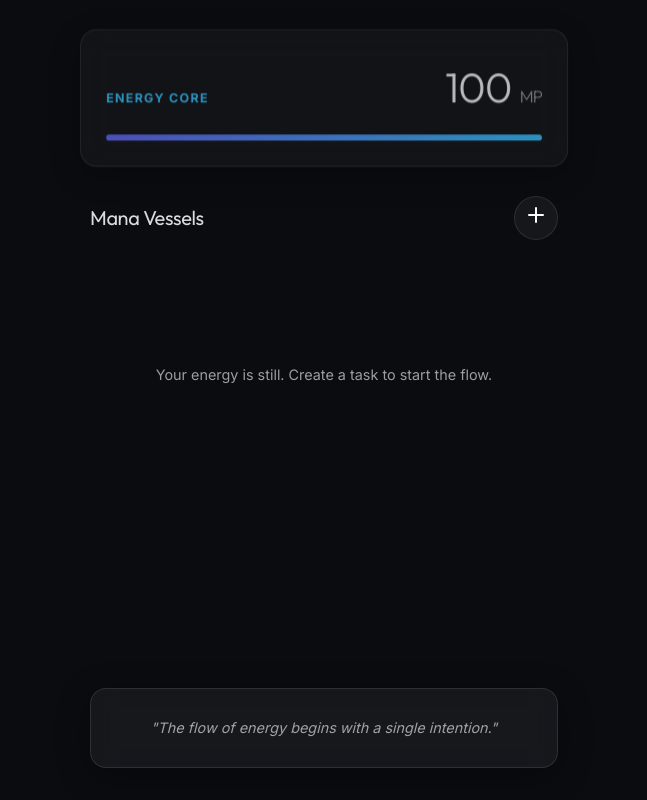
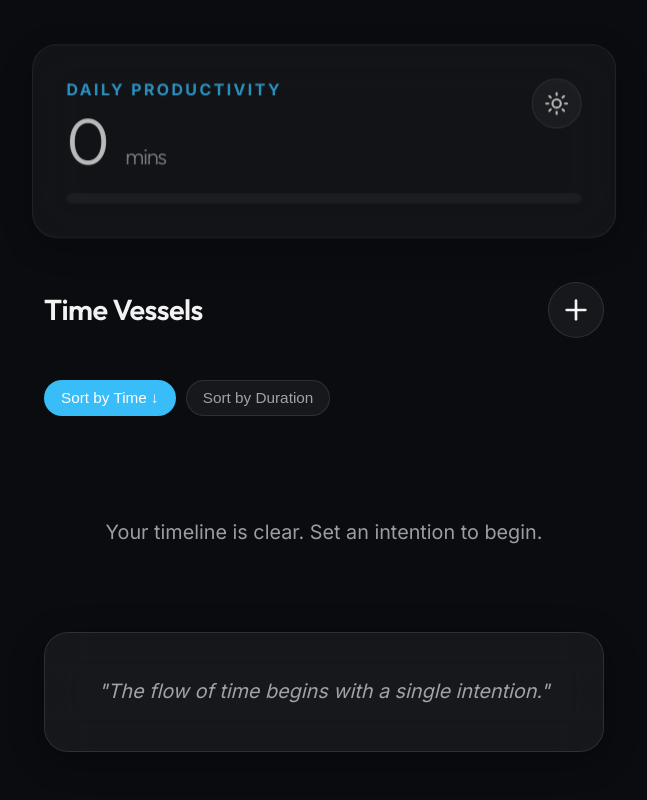
Before and after one commit to 1103896121-beep/Mana, a React (Vite) app: page / in a window 1280 px wide. Shown: the whole page, without its empty margins (316-963 px from the left). Built offline with nearby package versions, Linux system fonts and the light colour scheme.

Commit message:
feat: complete huge refactor - dual themes, UI scaling, time-driven logic, and enhanced animations

```diff
--- a/src/App.css
+++ b/src/App.css
@@ -8,34 +8,56 @@
   overflow: hidden;
 }
 
+.header-top {
+  display: flex;
+  justify-content: space-between;
+  align-items: flex-start;
+}
+
 .mana-pool-info {
   display: flex;
-  justify-content: space-between;
-  align-items: baseline;
+  flex-direction: column;
 }
 
 .mana-label {
-  font-size: 0.75rem;
+  font-size: 0.85rem;
   font-weight: 600;
   color: var(--color-accent);
   text-transform: uppercase;
-  letter-spacing: 0.1em;
+  letter-spacing: 0.15em;
 }
 
 .mana-value {
-  font-size: 2.5rem;
+  font-size: 3.5rem; /* Bigger display */
   font-weight: 300;
+  line-height: 1;
+  margin-top: 4px;
 }
 
 .mana-unit {
-  font-size: 1rem;
+  font-size: 1.2rem;
   opacity: 0.6;
+  margin-left: 4px;
+}
+
+.theme-toggle {
+  width: 48px;
+  height: 48px;
+  border-radius: 24px;
+  border: 1px solid var(--glass-border);
+  background: var(--glass-bg);
+  display: flex;
+  align-items: center;
+  justify-content: center;
+  cursor: pointer;
+  color: var(--color-text-main);
+  transition: var(--transition-bounce);
 }
 
 .mana-progress-container {
-  height: 6px;
-  background: rgba(255, 255, 255, 0.1);
-  border-radius: 3px;
+  height: 10px; /* Thicker bar */
+  background: var(--glass-bg);
+  border-radius: 5px;
   overflow: hidden;
 }
 
@@ -61,75 +83,116 @@
 }
 
 .task-list-header h2 {
-  font-size: 1.25rem;
-  font-weight: 500;
-  opacity: 0.9;
+  font-size: 1.6rem;
+  font-weight: 600;
+}
+
+.header-actions {
+  display: flex;
+  gap: var(--spacing-sm);
+  align-items: center;
 }
 
 .add-task-btn {
-  width: 44px;
-  height: 44px;
-  border-radius: 22px;
+  width: 56px;
+  height: 56px;
+  border-radius: 28px;
   border: none;
   background: var(--glass-bg);
-  backdrop-filter: var(--glass-blur);
-  color: var(--color-white);
-  font-size: 1.5rem;
+  color: var(--color-text-main);
   cursor: pointer;
   border: 1px solid var(--glass-border);
+  display: flex;
+  align-items: center;
+  justify-content: center;
   transition: var(--transition-bounce);
 }
 
-.add-task-btn:active {
-  transform: scale(0.9);
+.add-task-btn.active {
+  background: var(--color-primary);
+  color: white;
+}
+
+.sorting-controls {
+  display: flex;
+  gap: var(--spacing-sm);
+  padding: var(--spacing-sm) 0;
+  overflow-x: auto;
+}
+
+.sort-btn {
+  padding: 8px 16px;
+  border-radius: 20px;
+  background: var(--glass-bg);
+  border: 1px solid var(--glass-border);
+  color: var(--color-text-muted);
+  font-size: 0.85rem;
+  font-weight: 500;
+  cursor: pointer;
+  white-space: nowrap;
+  transition: var(--transition-smooth);
+}
+
+.sort-btn.active {
+  background: var(--color-accent);
+  color: white;
+  border-color: transparent;
 }
 
 .quick-add-panel {
-  padding: var(--spacing-md);
+  padding: var(--spacing-lg);
   margin-bottom: var(--spacing-lg);
   display: flex;
   flex-direction: column;
-  gap: var(--spacing-md);
-  overflow: hidden;
+  gap: var(--spacing-lg);
 }
 
 .quick-add-panel input[type="text"] {
   background: transparent;
   border: none;
-  border-bottom: 1px solid var(--glass-border);
-  color: var(--color-white);
+  border-bottom: 2px solid var(--glass-border);
+  color: var(--color-text-main);
   padding: var(--spacing-sm) 0;
-  font-size: 1.1rem;
+  font-size: 1.5rem; /* Much bigger input */
   outline: none;
+  transition: border-color 0.3s;
 }
 
-.mana-cost-selector {
+.quick-add-panel input[type="text"]:focus {
+  border-bottom-color: var(--color-primary);
+}
+
+.duration-selector {
   display: flex;
   flex-direction: column;
-  gap: var(--spacing-xs);
+  gap: var(--spacing-sm);
 }
 
-.mana-cost-selector label {
-  font-size: 0.8rem;
+.duration-selector label {
+  font-size: 1rem;
+  font-weight: 500;
   color: var(--color-text-muted);
 }
 
-.mana-cost-selector input[type="range"] {
+.duration-selector input[type="range"] {
   accent-color: var(--color-primary);
+  height: 8px;
 }
 
 .confirm-add-btn {
   background: var(--color-primary);
   color: white;
   border: none;
-  padding: var(--spacing-sm);
+  padding: 20px;
   border-radius: var(--radius-card);
-  font-weight: 600;
+  font-size: 1.1rem;
+  font-weight: 700;
   cursor: pointer;
+  transition: var(--transition-bounce);
 }
 
-.add-task-btn.active {
-  background: var(--color-primary);
+.confirm-add-btn:active {
+  transform: scale(0.95);
 }
 
 .footer-console {
@@ -137,7 +200,7 @@
   margin-bottom: var(--spacing-xl);
   padding: var(--spacing-lg);
   text-align: center;
-  min-height: 80px;
+  min-height: 120px;
   display: flex;
   align-items: center;
   justify-content: center;
@@ -145,13 +208,14 @@
 
 .care-prompt {
   font-style: italic;
-  font-size: 0.9rem;
+  font-size: 1.1rem;
   color: var(--color-text-muted);
+  line-height: 1.6;
 }
 
 .empty-state {
-  margin-top: 100px;
+  margin-top: 60px;
   text-align: center;
   color: var(--color-text-muted);
-  font-size: 0.9rem;
+  font-size: 1.1rem;
 }
--- a/src/App.tsx
+++ b/src/App.tsx
@@ -1,6 +1,6 @@
-import React, { useState, useEffect } from 'react';
+import React, { useState, useEffect, useMemo } from 'react';
 import { motion, Reorder, AnimatePresence } from 'framer-motion';
-import { Plus } from 'lucide-react';
+import { Plus, Moon, Sun } from 'lucide-react';
 import TaskBubble from './components/TaskBubble';
 import CarePrompt from './components/CarePrompt';
 import './App.css';
@@ -8,90 +8,164 @@ import './App.css';
 interface Task {
   id: string;
   text: string;
-  manaValue: number;
+  duration: number;
+  createdAt: number;
 }
+
+type SortField = 'createdAt' | 'duration';
+type SortOrder = 'asc' | 'desc';
 
 const App: React.FC = () => {
   const [tasks, setTasks] = useState<Task[]>([]);
-  const [mana, setMana] = useState(100);
+  const [theme, setTheme] = useState<'dark' | 'light'>('dark');
   const [showInput, setShowInput] = useState(false);
   const [newTaskText, setNewTaskText] = useState('');
-  const [newTaskMana, setNewTaskMana] = useState(10);
-  const [completedToday, setCompletedToday] = useState(0);
+  const [newTaskDuration, setNewTaskDuration] = useState(30);
 
-  // 初始化：从本地存储加载数据
+  // 统计数据
+  const [totalMinutesToday, setTotalMinutesToday] = useState(0);
+  const [completedCountToday, setCompletedCountToday] = useState(0);
+  const [recentCompletions, setRecentCompletions] = useState<number[]>([]);
+
+  // 排序状态
+  const [sortField, setSortField] = useState<SortField>('createdAt');
+  const [sortOrder, setSortOrder] = useState<SortOrder>('desc');
+
+  // 初始化：加载本地存储
   useEffect(() => {
-    const savedTasks = localStorage.getItem('mana_tasks');
+    const savedTasks = localStorage.getItem('mana_tasks_v2');
     if (savedTasks) setTasks(JSON.parse(savedTasks));
 
-    const savedMana = localStorage.getItem('mana_current');
-    if (savedMana) setMana(Number(savedMana));
+    const savedTheme = localStorage.getItem('mana_theme');
+    if (savedTheme) {
+      setTheme(savedTheme as 'dark' | 'light');
+      document.body.dataset.theme = savedTheme;
+    }
 
-    const savedCompleted = localStorage.getItem('mana_completed_count');
-    if (savedCompleted) setCompletedToday(Number(savedCompleted));
+    const savedStats = localStorage.getItem('mana_daily_stats');
+    if (savedStats) {
+      const stats = JSON.parse(savedStats);
+      setTotalMinutesToday(stats.minutes || 0);
+      setCompletedCountToday(stats.count || 0);
+    }
   }, []);
 
-  // 持久化：保存数据到本地存储
+  // 持久化
   useEffect(() => {
-    localStorage.setItem('mana_tasks', JSON.stringify(tasks));
-    localStorage.setItem('mana_current', mana.toString());
-    localStorage.setItem('mana_completed_count', completedToday.toString());
-  }, [tasks, mana, completedToday]);
+    localStorage.setItem('mana_tasks_v2', JSON.stringify(tasks));
+    localStorage.setItem('mana_theme', theme);
+    localStorage.setItem('mana_daily_stats', JSON.stringify({
+      minutes: totalMinutesToday,
+      count: completedCountToday
+    }));
+  }, [tasks, theme, totalMinutesToday, completedCountToday]);
+
+  const toggleTheme = () => {
+    const newTheme = theme === 'dark' ? 'light' : 'dark';
+    setTheme(newTheme);
+    document.body.dataset.theme = newTheme;
+  };
 
   const addTask = () => {
     if (!newTaskText) return;
     const newTask: Task = {
       id: Date.now().toString(),
       text: newTaskText,
-      manaValue: newTaskMana,
+      duration: newTaskDuration,
+      createdAt: Date.now(),
     };
     setTasks([newTask, ...tasks]);
     setNewTaskText('');
     setShowInput(false);
   };
 
-  const handleComplete = (id: string, manaValue: number) => {
-    setTasks(tasks.filter(t => t.id !== id));
-    setMana(prev => Math.min(100, prev + (manaValue / 2))); // 回复部分能量
-    setCompletedToday(prev => prev + 1);
+  const handleComplete = (id: string, duration: number) => {
+    setTasks(prev => prev.filter(t => t.id !== id));
+    setTotalMinutesToday(prev => prev + duration);
+    setCompletedCountToday(prev => prev + 1);
+
+    // 追踪最近 30 分钟内的完成频率
+    const now = Date.now();
+    setRecentCompletions(prev => {
+      const filtered = prev.filter(t => now - t < 30 * 60000);
+      return [...filtered, now];
+    });
   };
 
   const handleDelete = (id: string) => {
-    setTasks(tasks.filter(t => t.id !== id));
+    setTasks(prev => prev.filter(t => t.id !== id));
+  };
+
+  // 排序处理
+  const sortedTasks = useMemo(() => {
+    return [...tasks].sort((a, b) => {
+      const valA = a[sortField];
+      const valB = b[sortField];
+      return sortOrder === 'desc' ? valB - valA : valA - valB;
+    });
+  }, [tasks, sortField, sortOrder]);
+
+  const cycleSort = (field: SortField) => {
+    if (sortField === field) {
+      setSortOrder(prev => prev === 'desc' ? 'asc' : 'desc');
+    } else {
+      setSortField(field);
+      setSortOrder('desc');
+    }
   };
 
   return (
     <div className="app-container">
-      {/* 状态栏 */}
       <header className="mana-header glass-panel aura-float">
-        <div className="mana-pool-info">
-          <span className="mana-label">ENERGY CORE</span>
-          <h1 className="mana-value">
-            {Math.round(mana)} <span className="mana-unit">MP</span>
-          </h1>
+        <div className="header-top">
+          <div className="mana-pool-info">
+            <span className="mana-label">DAILY PRODUCTIVITY</span>
+            <h1 className="mana-value">
+              {totalMinutesToday} <span className="mana-unit">mins</span>
+            </h1>
+          </div>
+          <button className="theme-toggle" onClick={toggleTheme}>
+            {theme === 'dark' ? <Sun size={24} /> : <Moon size={24} />}
+          </button>
         </div>
         <div className="mana-progress-container">
           <motion.div
             className="mana-progress-bar"
             initial={{ width: 0 }}
-            animate={{ width: `${mana}%` }}
+            animate={{ width: `${Math.min(100, (totalMinutesToday / 300) * 100)}%` }}
           />
         </div>
       </header>
 
-      {/* 任务区域 */}
       <main className="task-viewport">
         <div className="task-list-header">
-          <h2>Mana Vessels</h2>
+          <h2>Time Vessels</h2>
+          <div className="header-actions">
+            <button
+              className={`add-task-btn ${showInput ? 'active' : ''}`}
+              onClick={() => setShowInput(!showInput)}
+            >
+              <Plus size={32} style={{ transform: showInput ? 'rotate(45deg)' : 'none' }} />
+            </button>
+          </div>
+        </div>
+
+        {/* 排序控制 */}
+        <div className="sorting-controls">
           <button
-            className={`add-task-btn ${showInput ? 'active' : ''}`}
-            onClick={() => setShowInput(!showInput)}
+            className={`sort-btn ${sortField === 'createdAt' ? 'active' : ''}`}
+            onClick={() => cycleSort('createdAt')}
           >
-            <Plus size={24} style={{ transform: showInput ? 'rotate(45deg)' : 'none' }} />
+            Sort by Time {sortField === 'createdAt' && (sortOrder === 'desc' ? '↓' : '↑')}
+          </button>
+          <button
+            className={`sort-btn ${sortField === 'duration' ? 'active' : ''}`}
+            onClick={() => cycleSort('duration')}
+          >
+            Sort by Duration {sortField === 'duration' && (sortOrder === 'desc' ? '↓' : '↑')}
           </button>
         </div>
 
-        {/* 快速添加输入框 */}
         <AnimatePresence>
           {showInput && (
             <motion.div
@@ -103,33 +177,35 @@ const App: React.FC = () => {
               <input
                 autoFocus
                 type="text"
-                placeholder="What intention shall we set?"
+                placeholder="What shall we create today?"
                 value={newTaskText}
                 onChange={(e) => setNewTaskText(e.target.value)}
                 onKeyDown={(e) => e.key === 'Enter' && addTask()}
               />
-              <div className="mana-cost-selector">
-                <label>Energy Required: {newTaskMana} MP</label>
+              <div className="duration-selector">
+                <label>Time Investment: {newTaskDuration} minutes</label>
                 <input
-                  type="range" min="5" max="50" step="5"
-                  value={newTaskMana}
-                  onChange={(e) => setNewTaskMana(Number(e.target.value))}
+                  type="range" min="5" max="300" step="5"
+                  value={newTaskDuration}
+                  onChange={(e) => setNewTaskDuration(Number(e.target.value))}
                 />
               </div>
-              <button className="confirm-add-btn" onClick={addTask}>Establish Flow</button>
+              <button className="confirm-add-btn" onClick={addTask}>Establish Intention</button>
             </motion.div>
           )}
         </AnimatePresence>
 
-        {/* 拖拽排序列表 */}
         <Reorder.Group
           axis="y"
-          values={tasks}
-          onReorder={setTasks}
+          values={sortedTasks}
+          onReorder={(newOrder) => {
+            // 只有在没有特定排序字段或处于默认降序创建时间时允许拖拽重排（暂定逻辑）
+            setTasks(newOrder);
+          }}
           className="bubble-list-container"
         >
           <AnimatePresence mode="popLayout">
-            {tasks.map(task => (
+            {sortedTasks.map(task => (
               <Reorder.Item key={task.id} value={task}>
                 <TaskBubble
                   {...task}
@@ -142,14 +218,17 @@ const App: React.FC = () => {
 
           {tasks.length === 0 && !showInput && (
             <div className="empty-state">
-              <p>Your energy is still. Create a task to start the flow.</p>
+              <p>Your timeline is clear. Set an intention to begin.</p>
             </div>
           )}
         </Reorder.Group>
       </main>
 
-      {/* 智能关怀提示 */}
-      <CarePrompt taskCount={completedToday} />
+      <CarePrompt
+        taskCount={completedCountToday}
+        totalMinutes={totalMinutesToday}
+        recentCount={recentCompletions.length}
+      />
     </div>
   );
 };
--- a/src/components/CarePrompt.tsx
+++ b/src/components/CarePrompt.tsx
@@ -1,6 +1,5 @@
-import React from 'react';
+import React, { useMemo } from 'react';
 
-// 疲劳提示词库
 const PROMPT_LIBRARY = [
   "🔋 能量池已达峰值，是时候让魔法休息一下了。",
   "🌙 即使是伟大的大魔法师也需要冥想，请放下魔杖休息片刻。",
@@ -8,27 +7,44 @@ const PROMPT_LIBRARY = [
   "🍵 生产力不是透支，而是平衡。来杯热茶如何？",
   "⭐ 今天的成就已闪耀星空，别让疲劳遮住了光芒。",
   "🔮 预言显示：接下来的15分钟属于沙发和远方。",
-  "🧘‍♀️ 停下脚步，是为了让下一次 Mana 爆发更强劲。",
-  "🛑 魔法禁令：检测到过度劳累，请立即开启‘放空模式’。"
+  "🧘‍♀️ 停下脚步，是为了让下一次能量爆发更强劲。",
+  "🛑 魔法禁令：检测到过度劳累，请立即开启‘放空模式’。",
+  "🧘 专注力是有限的魔法，休息是为了更好的流转。",
+  "☕ 现在的你，比任务更需要一次温暖的呼吸。"
 ];
 
 interface CarePromptProps {
   taskCount: number;
+  totalMinutes: number;
+  recentCount: number;
 }
 
-const CarePrompt: React.FC<CarePromptProps> = ({ taskCount }) => {
-  // 当完成或积压任务过多时显示
-  const showPrompt = taskCount > 5;
+const CarePrompt: React.FC<CarePromptProps> = ({ taskCount, totalMinutes, recentCount }) => {
+  // 触发条件判断
+  const triggers = {
+    count: taskCount > 0 && taskCount % 5 === 0,
+    duration: totalMinutes > 0 && totalMinutes % 120 === 0,
+    intensity: recentCount >= 3
+  };
 
-  const getRandomPrompt = () => {
+  const showPrompt = triggers.count || triggers.duration || triggers.intensity;
+
+  const promptText = useMemo(() => {
+    if (!showPrompt) return '"The flow of time begins with a single intention."';
+
+    let prefix = "";
+    if (triggers.intensity) prefix = "[高频触发] ";
+    else if (triggers.duration) prefix = "[深度专注] ";
+    else if (triggers.count) prefix = "[成就达成] ";
+
     const index = Math.floor(Math.random() * PROMPT_LIBRARY.length);
-    return PROMPT_LIBRARY[index];
-  };
+    return prefix + PROMPT_LIBRARY[index];
+  }, [showPrompt, triggers.count, triggers.duration, triggers.intensity]);
 
   return (
     <footer className="footer-console glass-panel">
       <p className="care-prompt">
-        {showPrompt ? getRandomPrompt() : '"The flow of energy begins with a single intention."'}
+        {promptText}
       </p>
     </footer>
   );
--- a/src/index.css
+++ b/src/index.css
@@ -1,7 +1,10 @@
 @import url('https://fonts.googleapis.com/css2?family=Outfit:wght@300;400;600&family=Inter:wght@400;500;700&display=swap');
 
 :root {
-  /* Core Palette - Ethereal & Magical */
+  /* 基础比例调大 (Scaled up base) */
+  font-size: 18px;
+
+  /* 核心色彩 - 暗色模式默认 (Dark Mode Default) */
   --color-bg-primary: #0a0c10;
   --color-bg-secondary: #131720;
   --color-primary: #6366f1; /* Indigo */
@@ -15,24 +18,35 @@
   --glass-bg: rgba(255, 255, 255, 0.05);
   --glass-border: rgba(255, 255, 255, 0.1);
   --glass-shadow: 0 8px 32px 0 rgba(0, 0, 0, 0.37);
-  --glass-blur: blur(12px);
+  --glass-blur: blur(20px);
 
   /* Aura & Glow Effects */
   --aura-mana-low: 0 0 20px rgba(244, 63, 94, 0.3);
-  --aura-mana-high: 0 0 30px rgba(56, 189, 248, 0.4);
+  --aura-mana-high: 0 0 40px rgba(56, 189, 248, 0.4);
 
-  /* Spacing & Sizing */
-  --spacing-xs: 4px;
-  --spacing-sm: 8px;
-  --spacing-md: 16px;
-  --spacing-lg: 24px;
-  --spacing-xl: 32px;
-  --radius-bubble: 24px;
-  --radius-card: 16px;
+  /* 间距与圆角调大 (Scaled up spacing and radius) */
+  --spacing-xs: 6px;
+  --spacing-sm: 10px;
+  --spacing-md: 20px;
+  --spacing-lg: 32px;
+  --spacing-xl: 48px;
+  --radius-bubble: 32px;
+  --radius-card: 24px;
 
   /* Transitions */
-  --transition-smooth: all 0.3s cubic-bezier(0.4, 0, 0.2, 1);
+  --transition-smooth: all 0.4s cubic-bezier(0.23, 1, 0.32, 1);
   --transition-bounce: all 0.5s cubic-bezier(0.68, -0.6, 0.32, 1.6);
+}
+
+[data-theme='light'] {
+  --color-bg-primary: #f8fafc;
+  --color-bg-secondary: #ffffff;
+  --color-text-main: #1e293b;
+  --color-text-muted: #64748b;
+  --glass-bg: rgba(0, 0, 0, 0.03);
+  --glass-border: rgba(0, 0, 0, 0.08);
+  --glass-shadow: 0 10px 40px rgba(0, 0, 0, 0.05);
+  --aura-mana-high: 0 10px 30px rgba(99, 102, 241, 0.2);
 }
 
 * {
@@ -50,6 +64,7 @@ body {
   overflow-x: hidden;
   line-height: 1.5;
   -webkit-font-smoothing: antialiased;
+  transition: background-color 0.5s ease, color 0.5s ease;
 }
 
 h1, h2, h3, h4, .mana-font {
@@ -60,7 +75,7 @@ h1, h2, h3, h4, .mana-font {
 /* Base Layout Containers */
 .app-container {
   width: 100%;
-  max-width: 500px; /* Optimal for iOS screens */
+  max-width: 600px; /* 适当调宽适配大字体 */
   margin: 0 auto;
   min-height: 100vh;
   position: relative;
```
Also changed, not shown: src/components/TaskBubble.css (+46 -14 lines), src/components/TaskBubble.tsx (+51 -24 lines).
